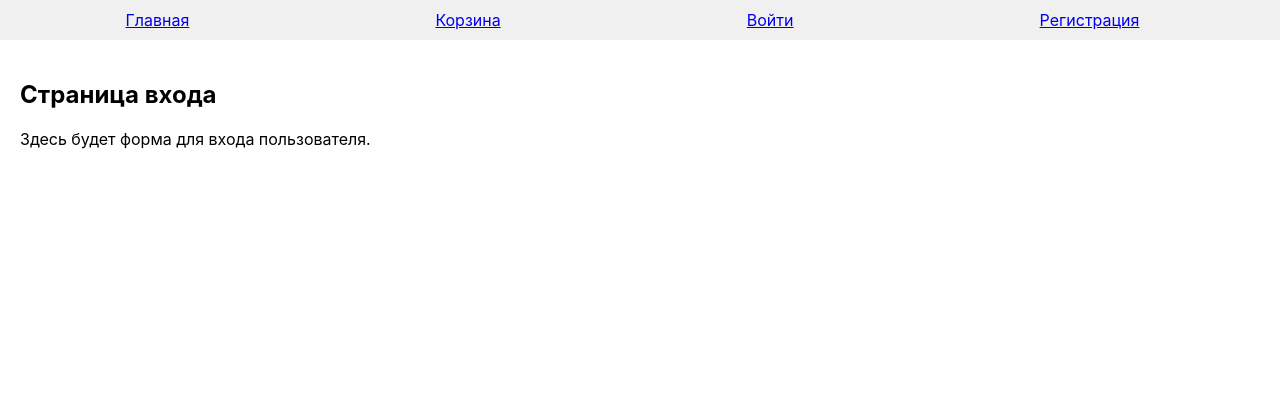
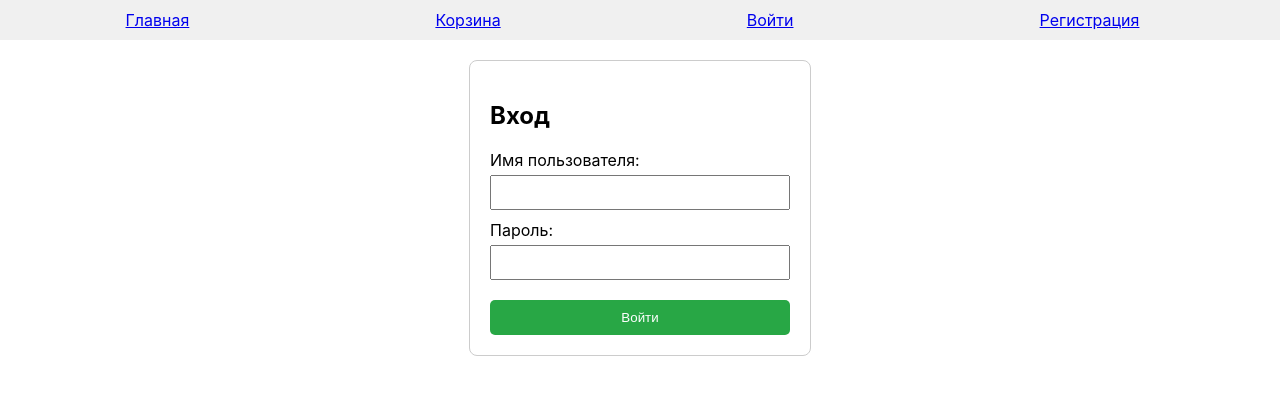
Before and after one commit to AASPHODELL/drf_react_tea_store, a React (Create React App) app in the folder frontend/: page /login in a window 1280 px wide. Shown: the top 394 px of the page. Built offline with nearby package versions, Linux system fonts and the light colour scheme; no server answers; the HTML template or start-up script is replaced by a standard one.

Commit message:
реализован логин и логаут. модернизирован axiosinstance (csrf-токен теперь отправляется в заголовке x-csrf-token независимо от запроса)

```diff
--- a/frontend/src/api/axiosInstance.js
+++ b/frontend/src/api/axiosInstance.js
@@ -10,9 +10,10 @@ const axiosInstance = axios.create({
 axiosInstance.interceptors.request.use(function (config) { // Перехватчик запросов (позволяет добавить CSRF-токен)
   const csrfToken = document.cookie.split('; ').find(row => row.startsWith('csrftoken='))?.split('=')[1]; // Получаем CSRF-токен из куки браузера
 
-  if (csrfToken && ['post', 'put', 'patch', 'delete'].includes(config.method)) { // Для методов post put patch delete помещаем CSRF-токен в заголовок X-CSRFToken
+//   if (csrfToken && ['post', 'put', 'patch', 'delete'].includes(config.method)) { // Для методов post put patch delete помещаем CSRF-токен в заголовок X-CSRFToken
+//     config.headers['X-CSRFToken'] = csrfToken;
+//   }
     config.headers['X-CSRFToken'] = csrfToken;
-  }
   return config;
 }, function (error) {
   return Promise.reject(error);
--- a/frontend/src/context/AuthContext.js
+++ b/frontend/src/context/AuthContext.js
@@ -21,7 +21,7 @@ export const AuthProvider = ({ children }) => { // Компонент для д
   const checkAuthStatus = useCallback(async () => { // Проверка статуса пользователя
     try {
       setLoading(true); // Начинаем загрузку
-      const response = await axiosInstance.get('/profile/');
+      const response = await axiosInstance.get('/users/profile/');
       setUser(response.data); // Если успешно, сохраняем данные пользователя
       setIsAuthenticated(true); // Устанавливаем флаг, что пользователь авторизован
     } catch (error) {
@@ -45,7 +45,7 @@ export const AuthProvider = ({ children }) => { // Компонент для д
   // Функции для взаимодействия с API аутентификации
   const login = async (username, password) => {
     try {
-      await axiosInstance.post('/login/', { username, password });
+      await axiosInstance.post('/users/login/', { username, password });
       await checkAuthStatus(); // После успешного входа, обновим статус пользователя
       return { success: true }; // Возвращаем успех
     } catch (error) {
@@ -56,7 +56,7 @@ export const AuthProvider = ({ children }) => { // Компонент для д
 
   const logout = async () => {
     try {
-      await axiosInstance.get('/logout/');
+      await axiosInstance.get('/users/logout/');
       setUser(null); // Очищаем данные пользователя
       setIsAuthenticated(false); // Устанавливаем флаг, что пользователь не авторизован
       await getCsrfToken(); // После выхода, возможно, потребуется новый CSRF-токен для следующих запросов
@@ -65,9 +65,9 @@ export const AuthProvider = ({ children }) => { // Компонент для д
     }
   };
 
-  const register = async (userData) => {
+  const register = async (userData) => { // Объект userData содержит все поля из формы регистрации
     try {
-      await axiosInstance.post('/users/register/', userData);
+      await axiosInstance.post('/users/register/', userData); // Отправляет их на эндпоинт для регистрации
       return { success: true };
     } catch (error) {
       console.error("Registration failed:", error.response?.data || error);
--- a/frontend/src/pages/LoginPage.js
+++ b/frontend/src/pages/LoginPage.js
@@ -1,10 +1,75 @@
-import React from 'react';
+import React, { useState } from 'react';
+import { useAuth } from '../context/AuthContext';
+import { useNavigate } from 'react-router-dom';
 
 const LoginPage = () => {
+  const [formData, setFormData] = useState({ // Наполнение формы логина
+    username: '',
+    password: '',
+  });
+  const [error, setError] = useState(''); // Для отображения ошибок входа
+  const { login, isAuthenticated } = useAuth(); // Получаем функцию login и статус isAuthenticated
+  const navigate = useNavigate();
+
+  // Если пользователь уже авторизован, перенаправляем на главную страницу
+  if (isAuthenticated) {
+    navigate('/');
+  }
+
+  const handleChange = (e) => {
+    const { name, value } = e.target;
+    setFormData({ ...formData, [name]: value });
+  };
+
+  const handleSubmit = async (e) => {
+    e.preventDefault();
+    setError(''); // Сброс предыдущих ошибок
+
+    const result = await login(formData.username, formData.password);
+
+    if (result.success) {
+      // Если вход успешен, useAuth уже обновил isAuthenticated и user, и компонент автоматически перенаправит
+      console.log('Вход выполнен успешно!');
+    } else {
+      setError(result.error || 'Ошибка входа. Пожалуйста, проверьте учетные данные.');
+    }
+  };
+
   return (
-    <div>
-      <h2>Страница входа</h2>
-      <p>Здесь будет форма для входа пользователя.</p>
+    <div style={{ maxWidth: '300px', margin: '0 auto', padding: '20px', border: '1px solid #ccc', borderRadius: '8px' }}>
+      <h2>Вход</h2>
+      {error && <p style={{ color: 'red', textAlign: 'center', fontWeight: 'bold' }}>{error}</p>}
+      <form onSubmit={handleSubmit}>
+        <div style={{ marginBottom: '10px' }}>
+          <label htmlFor="username" style={{ display: 'block', marginBottom: '5px' }}>Имя пользователя:</label>
+          <input
+            type="text"
+            id="username"
+            name="username"
+            value={formData.username}
+            onChange={handleChange}
+            required
+            style={{ width: '100%', padding: '8px', boxSizing: 'border-box' }}
+          />
+        </div>
+
+        <div style={{ marginBottom: '20px' }}>
+          <label htmlFor="password" style={{ display: 'block', marginBottom: '5px' }}>Пароль:</label>
+          <input
+            type="password"
+            id="password"
+            name="password"
+            value={formData.password}
+            onChange={handleChange}
+            required
+            style={{ width: '100%', padding: '8px', boxSizing: 'border-box' }}
+          />
+        </div>
+
+        <button type="submit" style={{ width: '100%', padding: '10px', background: '#28a745', color: 'white', border: 'none', borderRadius: '5px', cursor: 'pointer' }}>
+          Войти
+        </button>
+      </form>
     </div>
   );
 };
```
Also changed, not shown: 1 other file (tests, documents, lock files or other folders).
